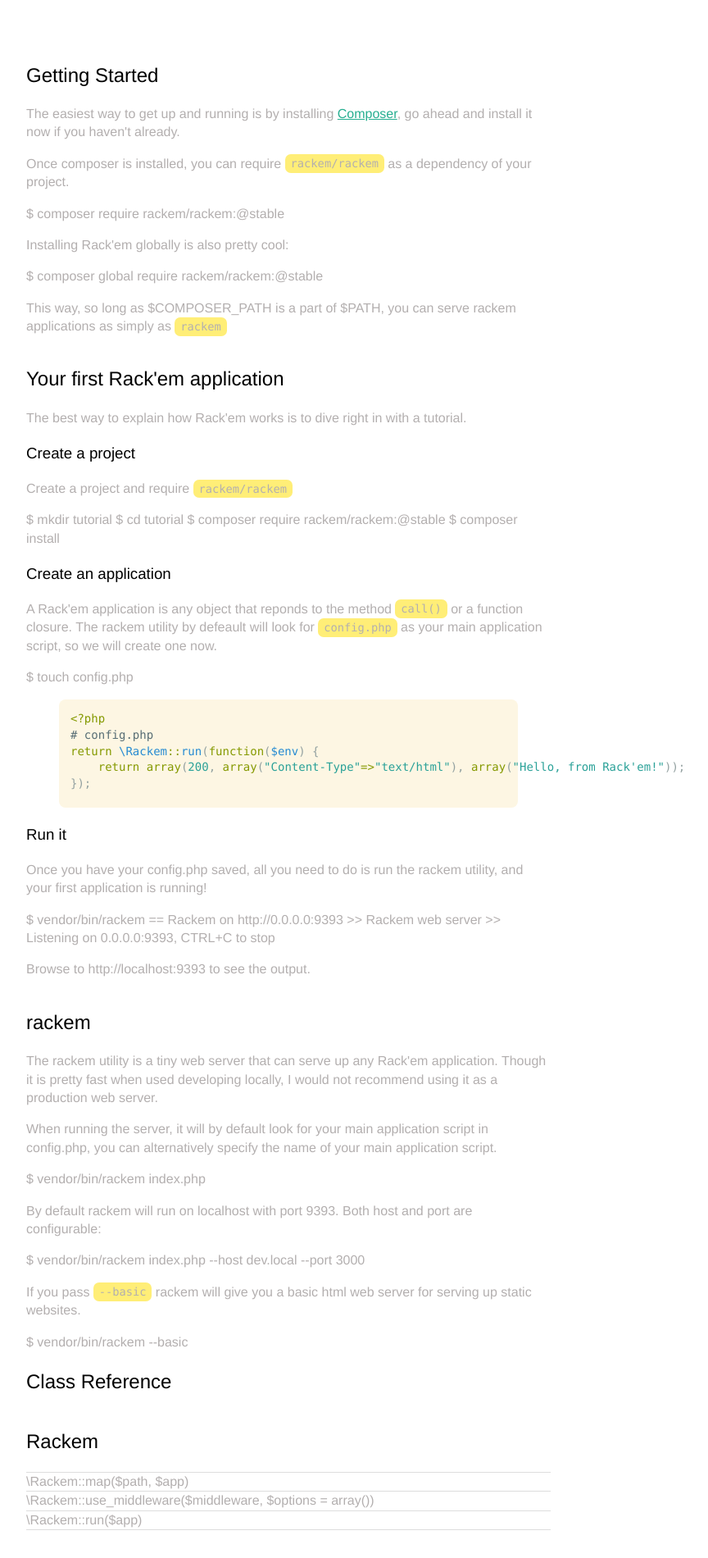
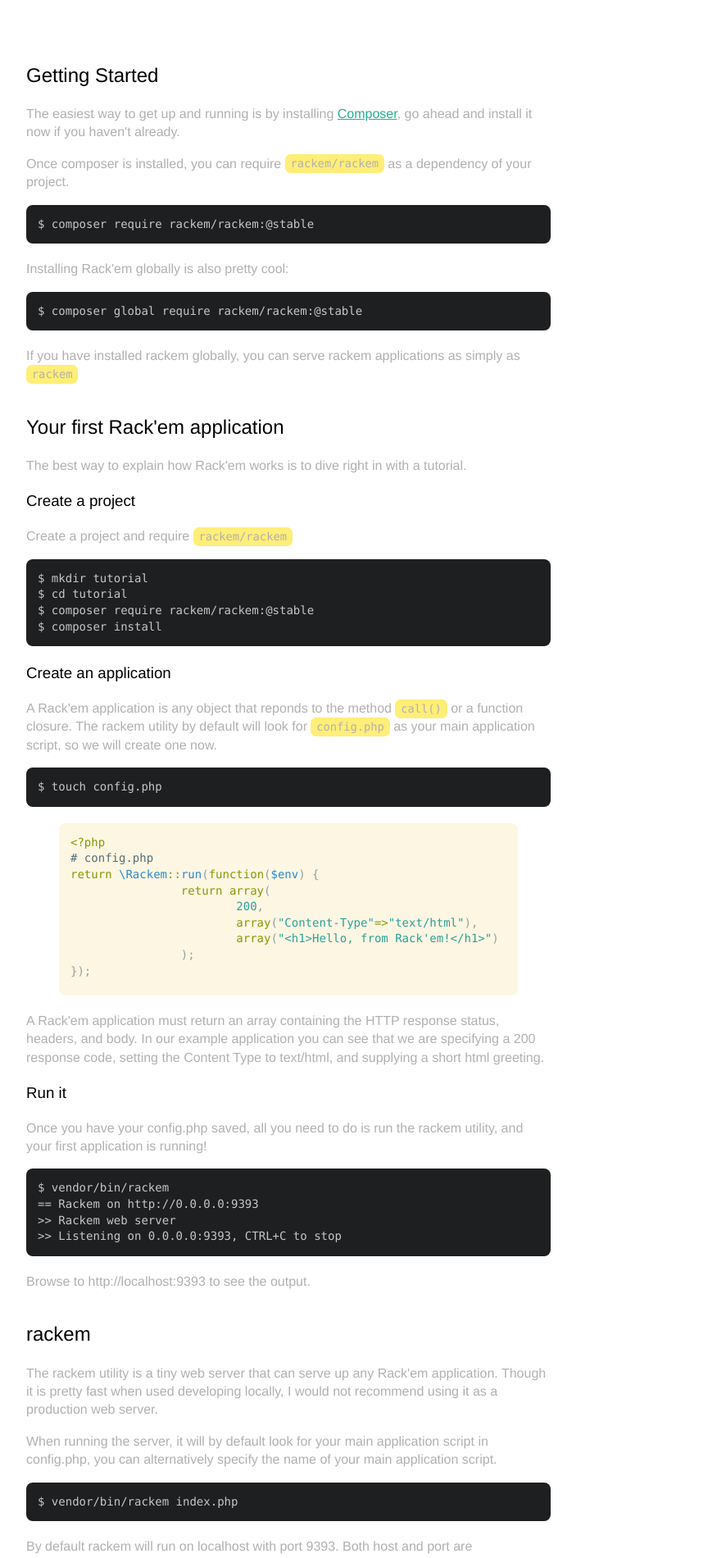
Before and after one commit to tamagokun/rackem, a Jekyll site: the page built from docs.html, in a window 1280 px wide. Shown: the part 381-2281 px from the top of the page at 82% size, without its empty margins (288-1152 px from the left). Built offline with Jekyll 4.4.1, drawn with Linux system fonts in a browser that asks for light colours; some of the changed text lies outside the part shown.

Commit message:
working on documentation. Fixed some styles

```diff
--- a/css/site.css
+++ b/css/site.css
@@ -133,11 +133,11 @@ header h1 a {
 
 #main pre {
 	border-radius: 8px;
-	padding: 0 1em;
+	padding: 1em;
 }
 
 #main .highlight pre {
-	padding-top: 1em;
+	padding: 1em 1em 0 1em;
 }
 
 footer {
@@ -194,3 +194,20 @@ p code {
 .asciicast {
 	margin: 2em auto;
 }
+
+.middleware {
+	list-style: none;
+	margin: 1em 0;
+	padding: 0;
+	border-top: 1px solid #ddd;
+}
+
+.middleware li {
+	border-bottom: 1px solid #ddd;
+	padding: 1em;
+}
+
+.middleware li a {
+	display: block;
+	font-size: 1.15em;
+}
--- a/docs.html
+++ b/docs.html
@@ -9,11 +9,15 @@ layout: default
 	<p>The easiest way to get up and running is by installing <a href="">Composer</a>, go ahead and install it now if you haven't already.</p>
 
 	<p>Once composer is installed, you can require <code>rackem/rackem</code> as a dependency of your project.</p>
-	$ composer require rackem/rackem:@stable
+	<pre class="terminal">
+		<code>$ composer require rackem/rackem:@stable</code>
+	</pre>
 
 	<p>Installing Rack'em globally is also pretty cool:</p>
-	$ composer global require rackem/rackem:@stable
-	<p>This way, so long as $COMPOSER_PATH is a part of $PATH, you can serve rackem applications as simply as <code>rackem</code></p>
+	<pre class="terminal">
+		<code>$ composer global require rackem/rackem:@stable</code>
+	</pre>
+	<p>If you have installed rackem globally, you can serve rackem applications as simply as <code>rackem</code></p>
 
 </section>
 
@@ -26,33 +30,45 @@ layout: default
 
 	<p>Create a project and require <code>rackem/rackem</code></p>
 
-	$ mkdir tutorial
-	$ cd tutorial
-	$ composer require rackem/rackem:@stable
-	$ composer install
+	<pre class="terminal">
+	<code>$ mkdir tutorial
+$ cd tutorial
+$ composer require rackem/rackem:@stable
+$ composer install</code>
+	</pre>
 
 	<h3>Create an application</h3>
 
-	<p>A Rack'em application is any object that reponds to the method <code>call()</code> or a function closure. The rackem utility by defeault will look for <code>config.php</code> as your main application script, so we will create one now.</p>
+	<p>A Rack'em application is any object that reponds to the method <code>call()</code> or a function closure. The rackem utility by default will look for <code>config.php</code> as your main application script, so we will create one now.</p>
 
-	$ touch config.php
+	<pre class="terminal">
+	<code>$ touch config.php</code>
+	</pre>
 
 	{% highlight php %}
 <?php
 # config.php
 return \Rackem::run(function($env) {
-    return array(200, array("Content-Type"=>"text/html"), array("Hello, from Rack'em!"));
+		return array(
+			200,
+			array("Content-Type"=>"text/html"),
+			array("<h1>Hello, from Rack'em!</h1>")
+		);
 });
 	{% endhighlight %}
+
+	<p>A Rack'em application must return an array containing the HTTP response status, headers, and body. In our example application you can see that we are specifying a 200 response code, setting the Content Type to text/html, and supplying a short html greeting.</p>
 
 	<h3>Run it</h3>
 
 	<p>Once you have your config.php saved, all you need to do is run the rackem utility, and your first application is running!</p>
 
-	$ vendor/bin/rackem
+	<pre class="terminal">
+	<code>$ vendor/bin/rackem
 == Rackem on http://0.0.0.0:9393
 >> Rackem web server
->> Listening on 0.0.0.0:9393, CTRL+C to stop
+>> Listening on 0.0.0.0:9393, CTRL+C to stop</code>
+	</pre>
 
 	<p>Browse to http://localhost:9393 to see the output.</p>
 
@@ -65,15 +81,21 @@ return \Rackem::run(function($env) {
 
 	<p>When running the server, it will by default look for your main application script in config.php, you can alternatively specify the name of your main application script.</p>
 
-	$ vendor/bin/rackem index.php
+	<pre class="terminal">
+	<code>$ vendor/bin/rackem index.php</code>
+	</pre>
 
 	<p>By default rackem will run on localhost with port 9393. Both host and port are configurable:</p>
 
-	$ vendor/bin/rackem index.php --host dev.local --port 3000
+	<pre class="terminal">
+	<code>$ vendor/bin/rackem index.php --host dev.local --port 3000</code>
+	</pre>
 
 	<p>If you pass <code>--basic</code> rackem will give you a basic html web server for serving up static websites.</p>
 
-	$ vendor/bin/rackem --basic
+	<pre class="terminal">
+	<code>$ vendor/bin/rackem --basic</code>
+	</pre>
 
 </section>
 
@@ -85,13 +107,13 @@ return \Rackem::run(function($env) {
 	<h2>Rackem</h2>
 	<ul class="settings">
 		<li>
-			\Rackem::map($path, $app)
+			<code data-language="php">\Rackem::map($path, $app)</code>
 		</li>
 		<li>
-			\Rackem::use_middleware($middleware, $options = array())
+			<code data-language="php">\Rackem::use_middleware($middleware, $options = array())</code>
 		</li>
 		<li>
-			\Rackem::run($app)
+			<code data-language="php">\Rackem::run($app)</code>
 		</li>
 	</ul>
 </section>
@@ -101,19 +123,19 @@ return \Rackem::run(function($env) {
 	<ul class="settings">
 
 		<li>
-			__construct($app = null, $middleware = array() )
+			<code data-language="php">__construct($app = null, $middleware = array() )</code>
 		</li>
 		<li>
-			->call($env)
+			<code data-language="php">->call($env)</code>
 		</li>
 		<li>
-			->map($path, $app)
+			<code data-language="php">->map($path, $app)</code>
 		</li>
 		<li>
-			->run($app)
+			<code data-language="php">->run($app)</code>
 		</li>
 		<li>
-			->use_middleware($middleware, $options = array())
+			<code data-language="php">->use_middleware($middleware, $options = array())</code>
 		</li>
 
 	</ul>
@@ -124,13 +146,12 @@ return \Rackem::run(function($env) {
 	<h2>Rackem\Exception</h2>
 	<ul class="settings">
 		<li>
-			__construct($status, $header, $body)
+			<code data-language="php">__construct($status, $header, $body)</code>
 		</li>
 		<li>
-			->finish()
+			<code data-language="php">->finish()</code>
 		</li>
 	</ul>
-
 </section>
 
 <section>
@@ -138,13 +159,13 @@ return \Rackem::run(function($env) {
 
 	<ul class="settings">
 		<li>
-			__construct($root_path, $cache_control = null)
+			<code data-language="php">__construct($root_path, $cache_control = null)</code>
 		</li>
 		<li>
-			->call($env)
+			<code data-language="php">->call($env)</code>
 		</li>
 		<li>
-			->serving($env)
+			<code data-language="php">->serving($env)</code>
 		</li>
 	</ul>
 
@@ -154,10 +175,10 @@ return \Rackem::run(function($env) {
 	<h2>Rackem\Middleware</h2>
 	<ul class="settings">
 		<li>
-			__construct($app, $options = array())
+			<code data-language="php">__construct($app, $options = array())</code>
 		</li>
 		<li>
-			->call($env)
+			<code data-language="php">->call($env)</code>
 		</li>
 	</ul>
 
@@ -166,7 +187,8 @@ return \Rackem::run(function($env) {
 <section>
 	<h2>Rackem\Protection</h2>
 	<ul class="settings">
-		<li>\Rackem\Protection::protect($except = array(), $rackem = "\Rackem")
+		<li>
+			<code data-language="php">\Rackem\Protection::protect($except = array(), $rackem = "\Rackem")</code>
 		</li>
 	</ul>
 
@@ -176,118 +198,118 @@ return \Rackem::run(function($env) {
 	<h2>Rackem\Request</h2>
 	<ul class="settings">
 		<li>
-			__construct($env = aray())
+			<code data-language="php">__construct($env = aray())</code>
 		</li>
 		<li>
-			->base_url()
+			<code data-language="php">->base_url()</code>
 		</li>
 		<li>
-			->body()
+			<code data-language="php">->body()</code>
 		</li>
 		<li>
-			->content_length()
+			<code data-language="php">->content_length()</code>
 		</li>
 		<li>
-			->content_type()
+			<code data-language="php">->content_type()</code>
 		</li>
 		<li>
-			->cookies($key = null)
+			<code data-language="php">->cookies($key = null)</code>
 		</li>
 		<li>
-			->form_data()
+			<code data-language="php">->form_data()</code>
 		</li>
 		<li>
-			->fullpath()
+			<code data-language="php">->fullpath()</code>
 		</li>
 		<li>
-			->get()
+			<code data-language="php">->get()</code>
 		</li>
 		<li>
-			->host()
+			<code data-language="php">->host()</code>
 		</li>
 		<li>
-			->host_with_port()
+			<code data-language="php">->host_with_port()</code>
 		</li>
 		<li>
-			->is_delete()
+			<code data-language="php">->is_delete()</code>
 		</li>
 		<li>
-			->is_get()
+			<code data-language="php">->is_get()</code>
 		</li>
 		<li>
-			->is_head()
+			<code data-language="php">->is_head()</code>
 		</li>
 		<li>
-			->is_options()
+			<code data-language="php">->is_options()</code>
 		</li>
 		<li>
-			->is_patch()
+			<code data-language="php">->is_patch()</code>
 		</li>
 		<li>
-			->is_post()
+			<code data-language="php">->is_post()</code>
 		</li>
 		<li>
-			->is_put()
+			<code data-language="php">->is_put()</code>
 		</li>
 		<li>
-			->is_trace()
+			<code data-language="php">->is_trace()</code>
 		</li>
 		<li>
-			->is_xhr()
+			<code data-language="php">->is_xhr()</code>
 		</li>
 		<li>
-			->logger()
+			<code data-language="php">->logger()</code>
 		</li>
 		<li>
-			->media_type()
+			<code data-language="php">->media_type()</code>
 		</li>
 		<li>
-			->media_type_params()
+			<code data-language="php">->media_type_params()</code>
 		</li>
 		<li>
-			->content_charset()
+			<code data-language="php">->content_charset()</code>
 		</li>
 		<li>
-			->params()
+			<code data-language="php">->params()</code>
 		</li>
 		<li>
-			->parseable_data()
+			<code data-language="php">->parseable_data()</code>
 		</li>
 		<li>
-			->path()
+			<code data-language="php">->path()</code>
 		</li>
 		<li>
-			->path_info()
+			<code data-language="php">->path_info()</code>
 		</li>
 		<li>
-			->port()
+			<code data-language="php">->port()</code>
 		</li>
 		<li>
-			->post()
+			<code data-language="php">->post()</code>
 		</li>
 		<li>
-			->query_string()
+			<code data-language="php">->query_string()</code>
 		</li>
 		<li>
-			->referer()
+			<code data-language="php">->referer()</code>
 		</li>
 		<li>
-			->request_method()
+			<code data-language="php">->request_method()</code>
 		</li>
 		<li>
-			->session($key = null)
+			<code data-language="php">->session($key = null)</code>
 		</li>
 		<li>
-			->scheme()
+			<code data-language="php">->scheme()</code>
 		</li>
 		<li>
-			->ssl()
+			<code data-language="php">->ssl()</code>
 		</li>
 		<li>
-			->url()
+			<code data-language="php">->url()</code>
 		</li>
 		<li>
-			->user_agent()
+			<code data-language="php">->user_agent()</code>
 		</li>
 	</ul>
 
@@ -297,31 +319,31 @@ return \Rackem::run(function($env) {
 	<h2>Rackem\Response</h2>
 	<ul class="settings">
 		<li>
-			__construct($body = array(), $status = 200, $header = array())
+			<code data-language="php">__construct($body = array(), $status = 200, $header = array())</code>
 		</li>
 		<li>
-			[]
+			<code data-language="php">[]</code>
 		</li>
 		<li>
-			->body(), __toString()
+			<code data-language="php">->body(), __toString()</code>
 		</li>
 		<li>
-			->finish()
+			<code data-language="php">->finish()</code>
 		</li>
 		<li>
-			->redirect($target, $status = 302)
+			<code data-language="php">->redirect($target, $status = 302)</code>
 		</li>
 		<li>
-			->send($args)
+			<code data-language="php">->send($args)</code>
 		</li>
 		<li>
-			->write($body)
+			<code data-language="php">->write($body)</code>
 		</li>
 		<li>
-			->set_cookie($key, $value = array())
+			<code data-language="php">->set_cookie($key, $value = array())</code>
 		</li>
 		<li>
-			->delete_cookie($key, $value = array())
+			<code data-language="php">->delete_cookie($key, $value = array())</code>
 		</li>
 	</ul>
 
--- a/middleware.html
+++ b/middleware.html
@@ -3,17 +3,17 @@ title: Apps & Middleware
 layout: default
 ---
 <section>
-	<ul>
+	<ul class="middleware">
+		<li>
+			<a href="https://github.com/ripeworks/rackem-cgi">CGI</a>
+			Serve non-Rack'em and CGI applications using Rack'em
+		</li>
 		<li>
 			<a href="https://github.com/tamagokun/toby">Old Toby</a>
 			Sinatra clone built on top of Rack'em
 		</li>
 		<li>
-			<a href="https://github.com/ripeworks/rackem-cgi">Rackem CGI</a>
-			Serve non-Rack'em and CGI applications using Rack'em
-		</li>
-		<li>
-			<a href="https://github.com/ripeworks/rackem-sass">Rackem SASS</a>
+			<a href="https://github.com/ripeworks/rackem-sass">SASS</a>
 			Serve SASS dynamically
 		</li>
 	</ul>
```
Also changed, not shown: index.html (+6 -2 lines).
